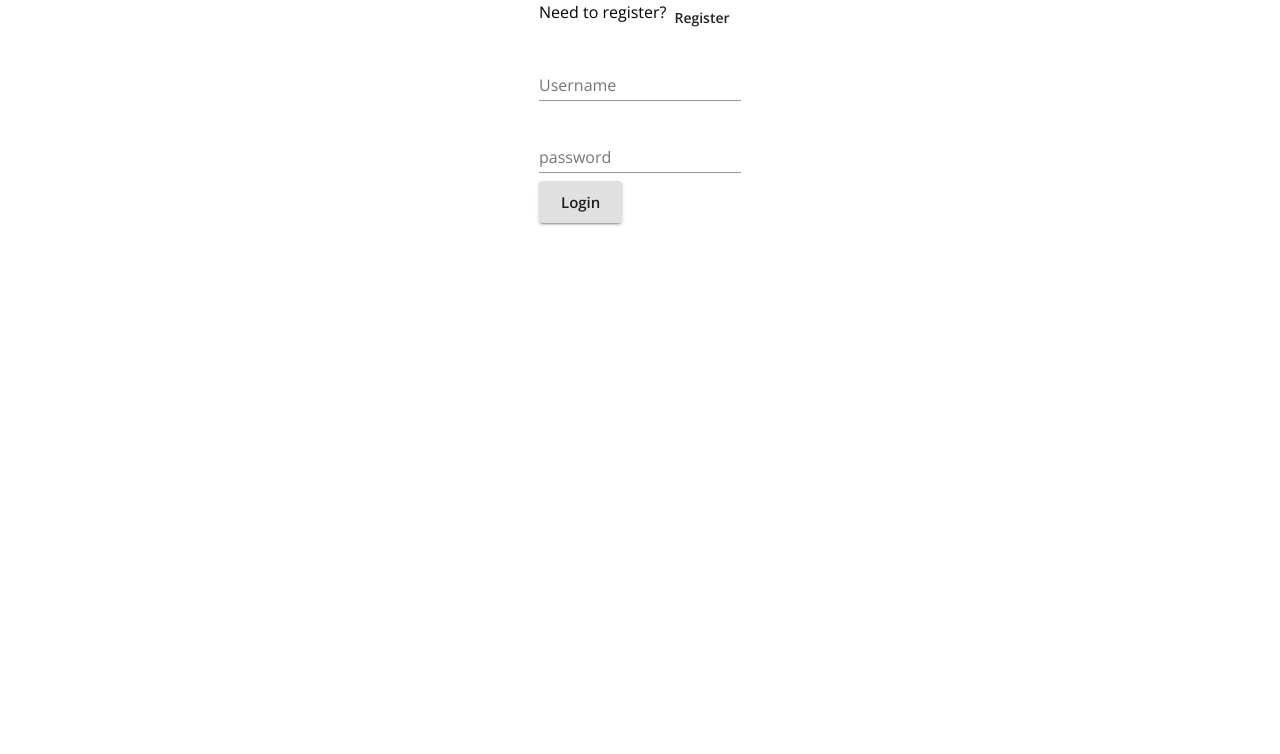
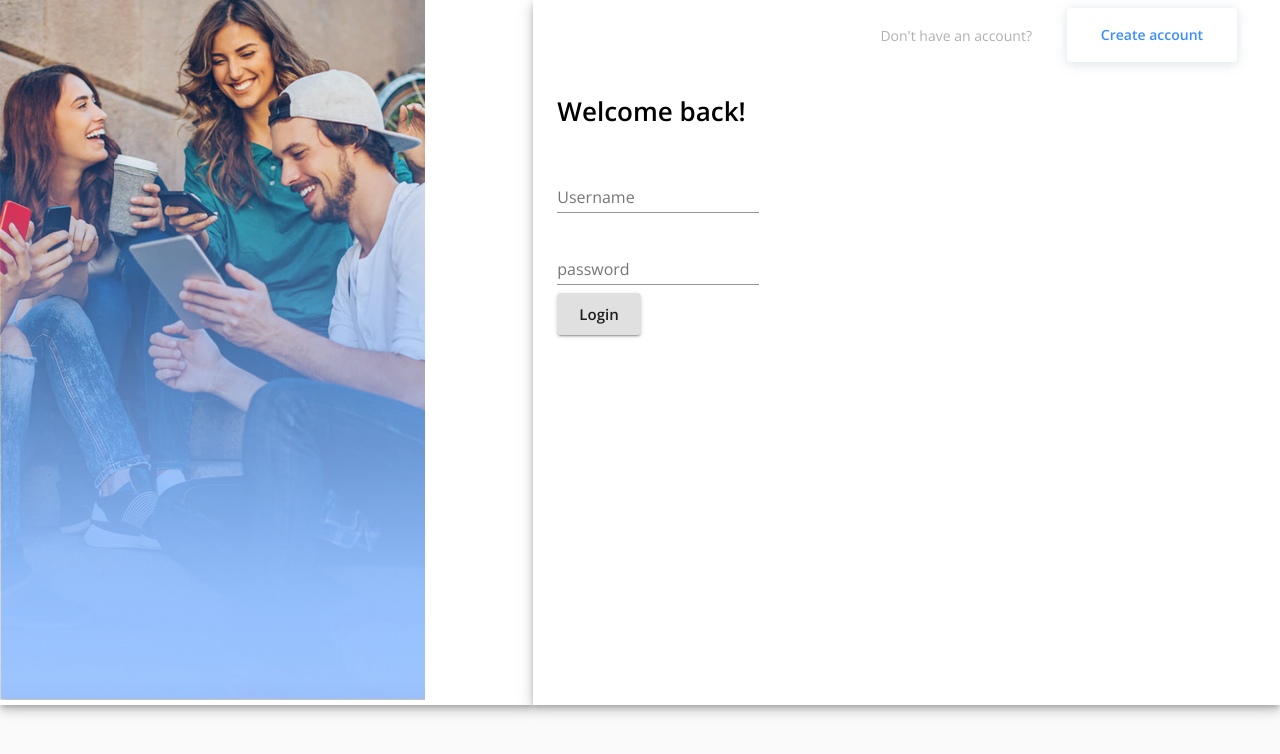
Before and after one commit to TawfiqKhan/messenger, a React (Create React App) app in the folder client/: page /login in a window 1280 px wide. Shown: the top 754 px of the page. Built offline with nearby package versions, Linux system fonts and the light colour scheme; no server answers.

Commit message:
change structure of login component, create a component for holding authentication header

```diff
--- /dev/null
+++ b/client/src/AuthHeader.js
@@ -0,0 +1,53 @@
+import Button from "@material-ui/core/Button";
+import Box from "@material-ui/core/Box";
+import { Link } from "react-router-dom";
+import { makeStyles } from "@material-ui/core/styles";
+import { Typography } from "@material-ui/core";
+
+const useStyles = makeStyles((theme) => ({
+  authHeader: {
+    alignSelf: "flex-end",
+    justifyContent: "flex-end",
+    alignItems: "center",
+    display: "flex",
+    flexWrap: "wrap",
+  },
+  accAside: {
+    fontSize: 14,
+    color: "#b0b0b0",
+    fontWeight: 400,
+    textAlign: "center",
+    marginRight: 35,
+    whiteSpace: "nowrap",
+    display: "flex",
+    alignItems: "center",
+    padding: "1rem 0",
+  },
+  link: { textDecoration: "none" },
+  accBtn: {
+    width: 170,
+    height: 54,
+    borderRadius: theme.shape.borderRadius,
+    filter: "drop-shadow(0px 2px 6px rgba(74,106,149,0.2))",
+    backgroundColor: "#ffffff",
+    color: "#3a8dff",
+    boxShadow: "none",
+    marginRight: 35,
+  },
+}));
+
+const AuthHeader = (props) => {
+  const classes = useStyles();
+  return (
+    <Box p={1} className={classes.authHeader}>
+      <Typography className={classes.accAside}>{props.asideText}</Typography>
+      <Link to={props.linkTo} className={classes.link}>
+        <Button color="inherit" className={classes.accBtn} variant="contained">
+          {props.btnText}
+        </Button>
+      </Link>
+    </Box>
+  );
+};
+
+export default AuthHeader;
--- a/client/src/Login.js
+++ b/client/src/Login.js
@@ -1,6 +1,9 @@
 import React from "react";
 import { Redirect, useHistory } from "react-router-dom";
 import { connect } from "react-redux";
+import { makeStyles } from "@material-ui/core/styles";
+import CssBaseline from "@material-ui/core/CssBaseline";
+import Paper from "@material-ui/core/Paper";
 import {
   Grid,
   Box,
@@ -10,10 +13,27 @@ import {
   TextField,
 } from "@material-ui/core";
 import { login } from "./store/utils/thunkCreators";
+import img from "./images/bg-img.png";
+import AuthHeader from "./AuthHeader";
+
+const useStyles = makeStyles(() => ({
+  root: {
+    display: "flex",
+    flexGrow: 8,
+  },
+  welcome: {
+    fontSize: 26,
+    paddingBottom: 20,
+    color: "#000000",
+    fontWeight: 700,
+    fontFamily: "'Open Sans'",
+  },
+}));
 
 const Login = (props) => {
   const history = useHistory();
   const { user, login } = props;
+  const classes = useStyles();
 
   const handleLogin = async (event) => {
     event.preventDefault();
@@ -28,12 +48,67 @@ const Login = (props) => {
   }
 
   return (
-    <Grid container justifyContent="center">
-      <Box>
-        <Grid container item>
-          <Typography>Need to register?</Typography>
-          <Button onClick={() => history.push("/register")}>Register</Button>
+    // <Grid container justifyContent="center">
+    //   <Box>
+    //     <Grid container item>
+    //       <Typography>Need to register?</Typography>
+    //       <Button onClick={() => history.push("/register")}>Register</Button>
+    //     </Grid>
+    //     <form onSubmit={handleLogin}>
+    //       <Grid>
+    //         <Grid>
+    //           <FormControl margin="normal" required>
+    //             <TextField
+    //               aria-label="username"
+    //               label="Username"
+    //               name="username"
+    //               type="text"
+    //             />
+    //           </FormControl>
+    //         </Grid>
+    //         <FormControl margin="normal" required>
+    //           <TextField
+    //             label="password"
+    //             aria-label="password"
+    //             type="password"
+    //             name="password"
+    //           />
+    //         </FormControl>
+    //         <Grid>
+    //           <Button type="submit" variant="contained" size="large">
+    //             Login
+    //           </Button>
+    //         </Grid>
+    //       </Grid>
+    //     </form>
+    //   </Box>
+    // </Grid>
+
+    <Grid container component="main" className={classes.root}>
+      <Grid item xs={12} sm={6} md={5} elevation={6} component={Paper} square>
+        <img src={img} alt="" className={classes.introImage} />
       </Grid>
+      <CssBaseline />
+      <Grid item xs={12} sm={6} md={7} elevation={6} component={Paper} square>
+        <Box className={classes.authWrapper}>
+          <AuthHeader
+            linkTo="/register"
+            asideText="Don't have an account?"
+            btnText="Create account"
+          />
+          <Box width="100%" maxWidth={450} p={3} alignSelf="center">
+            <Grid container>
+              <Grid item xs>
+                <Typography
+                  className={classes.welcome}
+                  component="h1"
+                  variant="h5"
+                >
+                  Welcome back!
+                </Typography>
+              </Grid>
+            </Grid>
+            {/* <LoginForm handleSubmit={handleSubmit} demoLogin={demoLogin} /> */}
             <form onSubmit={handleLogin}>
               <Grid>
                 <Grid>
@@ -62,6 +137,9 @@ const Login = (props) => {
               </Grid>
             </form>
           </Box>
+          <Box p={1} alignSelf="center" />
+        </Box>
+      </Grid>
     </Grid>
   );
 };
```
Also changed, not shown: client/src/images/bg-img.png (added). Lines whose indentation alone changed are shown as unchanged.
